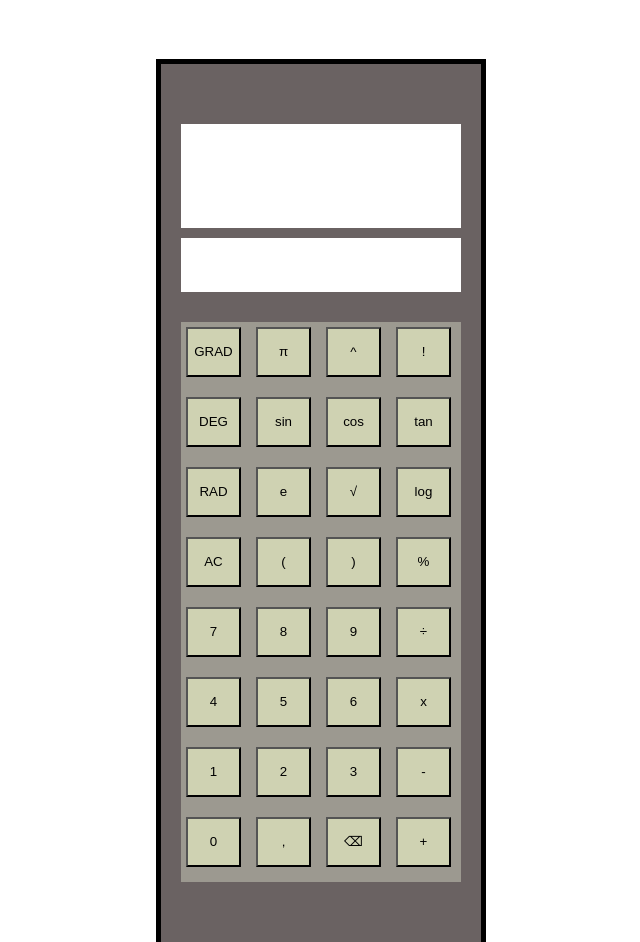
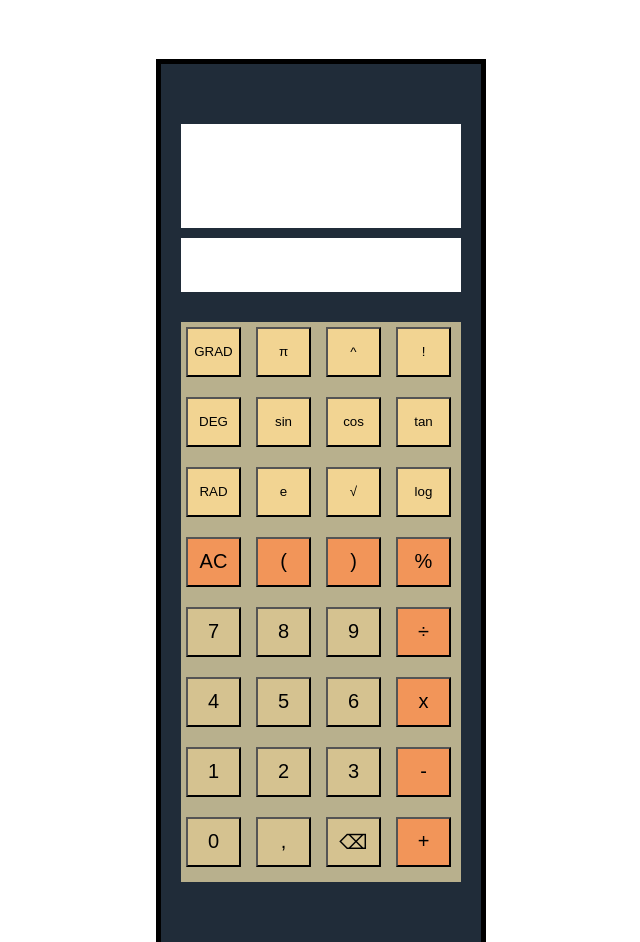
Before and after one commit to NtonyDev/Calcolatrice, a plain HTML site: page index.html in a window 1280 px wide. Shown: the top 942 px of the page, without its empty margins (319-959 px from the left). Drawn offline with nearby package versions, Linux system fonts and the light colour scheme.

Commit message:
new style

```diff
--- a/style.css
+++ b/style.css
@@ -4,7 +4,7 @@ body {
 }
 
 .calcolatrice {
-    background-color: #6A6262;
+    background-color: #202C39;
     padding: 60px 20px;
     width:auto;
     height: auto;
@@ -24,19 +24,21 @@ body {
     flex: 1 1 100px;
     border: none;
     resize: none;
+    font-size: 1.50em;
 }
 
 #risultato {
     flex: 1 1 50px;
     border: none;
     resize: none;
+    font-size: 1.50em;
 }
 
 .button-area {
     margin: auto;
     margin-top: 30px;
     display: grid;
-    background-color: #9C9990;
+    background-color: #B8B08D;
     grid-template-columns: repeat(4, 70px);
     grid-template-rows: repeat(8, 70px);
 }
@@ -71,6 +73,7 @@ body {
     display: grid;
     grid-template-columns: repeat(3, auto);
     grid-template-rows: repeat(4, auto);
+    color: #283845;
 }
 
 button{
@@ -79,3 +82,22 @@ button{
      height: 50px;
      margin:5px;
 }
+
+.tastierino > button {
+    background-color: #D5C290;
+    font-size: 1.25em;
+}
+
+.operazioni-base-o > button {
+    background-color: #F29559;
+    font-size: 1.25em;
+}
+
+.operazioni-base-v > button {
+    background-color: #F29559;
+    font-size: 1.25em;
+}
+
+.operazioni-avanzate > button {
+    background-color: #F2D492;
+}
```
